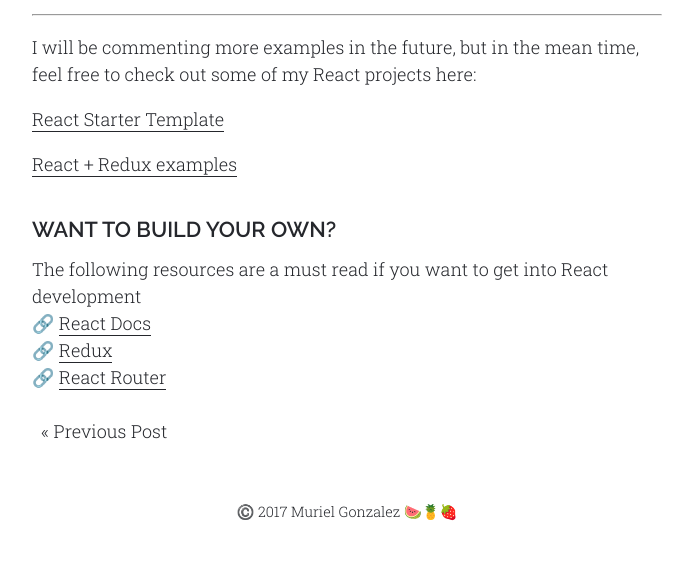
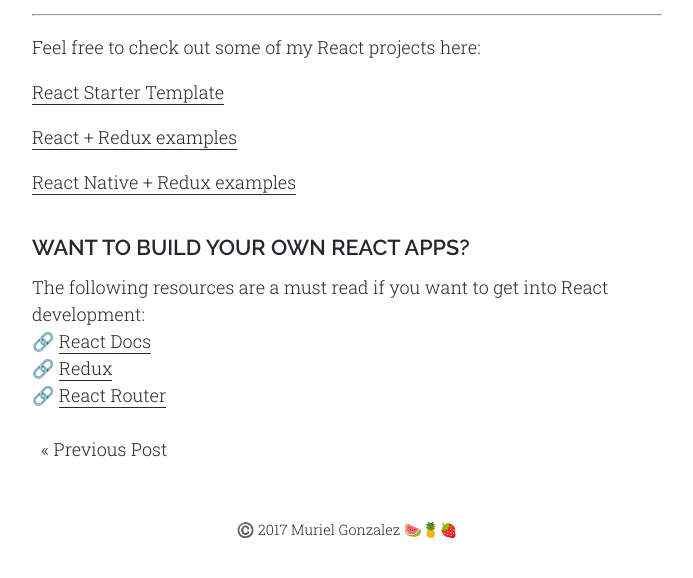
Before and after one commit to murielg/murielg.github.io, a Jekyll site: the page built from _posts/2017-06-01-annotated-react-examples.md, in a window 1280 px wide and 900 px high, scrolled down 1226 px, cut to the strip 300-878 px from the top of the window. Shown: the whole strip, without its empty margins (293-986 px from the left). Built offline with Jekyll 4.4.1, drawn with Linux system fonts in a browser that asks for light colours; comment, search, counter and statistics services are not loaded.

Commit message:
Update 2017-06-01-annotated-react-examples.md

```diff
--- a/_posts/2017-06-01-annotated-react-examples.md
+++ b/_posts/2017-06-01-annotated-react-examples.md
@@ -30,16 +30,18 @@
 
 ---
 
-I will be commenting more examples in the future, but in the mean time, feel free to check out some of my React projects here:
+Feel free to check out some of my React projects here:
 
   - [React Starter Template](https://github.com/murielg/reactstarter)
 
   - [React + Redux examples](https://github.com/murielg/react-redux)
 
+  - [React Native + Redux examples](https://github.com/murielg/react-native-redux)
 
-## Want to build your own?
 
-The following resources are a must read if you want to get into React development
+## Want to build your own React apps?
+
+The following resources are a must read if you want to get into React development:
 
 - 🔗 [React Docs](https://facebook.github.io/react/)
 - 🔗 [Redux](https://github.com/reactjs/redux)
```
